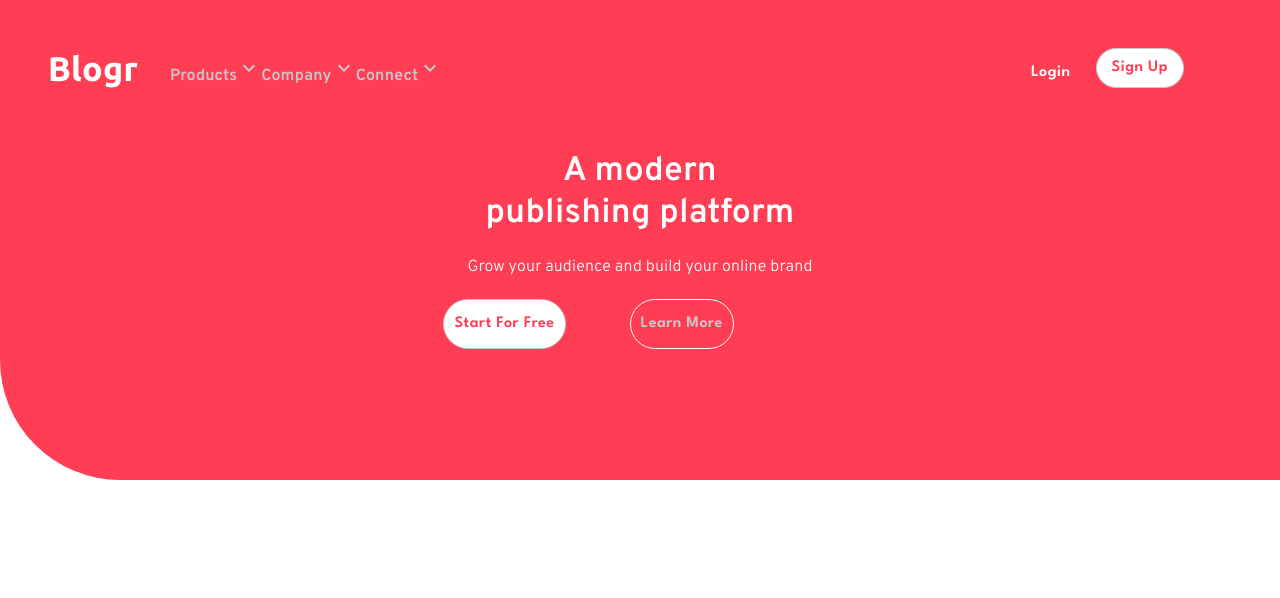
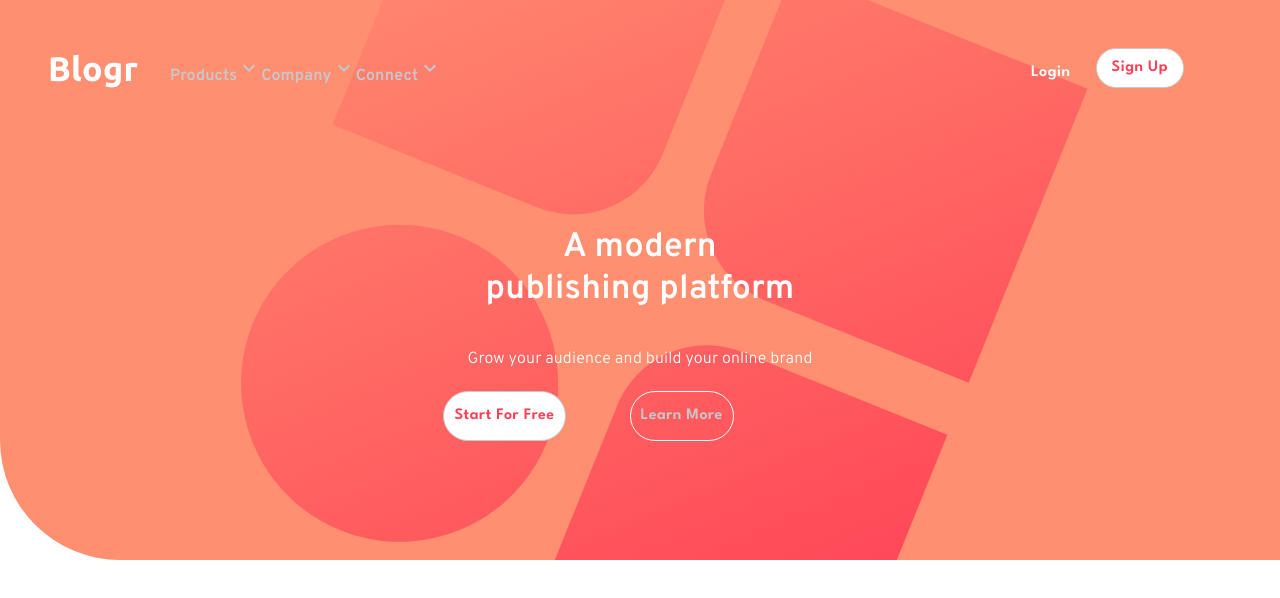
Before and after one commit to meyoh-23/blogr, a React (Create React App) app: page / in a window 1280 px wide. Shown: the top 598 px of the page. Built offline with nearby package versions, Linux system fonts and the light colour scheme.

Commit message:
hero main part competed

```diff
--- a/src/App.js
+++ b/src/App.js
@@ -1,5 +1,4 @@
 import { Box, CssBaseline, ThemeProvider, createTheme } from "@mui/material";
-import Navbar from "./components/Navbar";
 import Hero from "./components/Hero";
 
 function App() {
@@ -19,16 +18,6 @@ const theme = createTheme({
   }
 })
 
-// change the background later
-const Header = () => {
-  return(
-    <Box
-
-    >
-      <Navbar />
-      <Hero/>
-    </Box>
-)}
 
   return (
     <ThemeProvider theme={theme}>
@@ -36,7 +25,7 @@ const Header = () => {
       <Box
       boxSizing="border-box"
       >
-      <Header/>
+      <Hero/>
       </Box>
   </ThemeProvider>
   );
--- a/src/components/Hero.jsx
+++ b/src/components/Hero.jsx
@@ -1,21 +1,34 @@
 import { Box, Typography } from '@mui/material';
 import React from 'react';
 import { LastlButton, NutralButton } from './utils/Button';
+import Navbar from './Navbar';
+import desktopHeroPatten from './../assets/images/bg-pattern-intro-desktop.svg';
+import mobileHeroPattern from './../assets/images/bg-pattern-intro-mobile.svg';
 
 const Hero = () => {
     return (
     <Box variant='header'
     margin='0'
-    bgcolor="primary.main"
+    bgcolor="hsl(13, 100%, 72%)"
     borderRadius='0px 0px 0px 120px'
+    sx={{
+        backgroundImage: {
+            xs: `url(${desktopHeroPatten})`,
+            sm: `url(${mobileHeroPattern})`,
+        },
+        backgroundPosition: "center",
+        backgroundSize: "cover",
+        backgroundRepeat: "no-repeat",
+    }}
     >
+        <Navbar/>
         <Box variant='div'
         sx={{
             display: "flex",
             flexDirection: "column",
             height: {
                 xs: "80vh",
-                sm: "60vh",
+                sm: "70vh",
             },
             justifyContent: "center",
             alignItems: "center",
@@ -29,7 +42,8 @@ const Hero = () => {
                     fontFamily: "'Overpass', sans-serif",
                     fontWeight: "600",
                     textAlign: "center",
-                    my: "1.25rem",
+                    my: "2.25rem",
+                    paddingTop: "4.5rem",
                 }}
                 >
                     A modern <br/> publishing platform
--- a/src/components/Navbar.jsx
+++ b/src/components/Navbar.jsx
@@ -26,6 +26,7 @@ const Navbar = () => {
                     sm: "3rem",
                 },
                 py: "3rem",
+                backgroundColor: "transparent",
             }}
             >
                 <Box
```
Also changed, not shown: src/components/About.jsx (added, +9 -0 lines).
